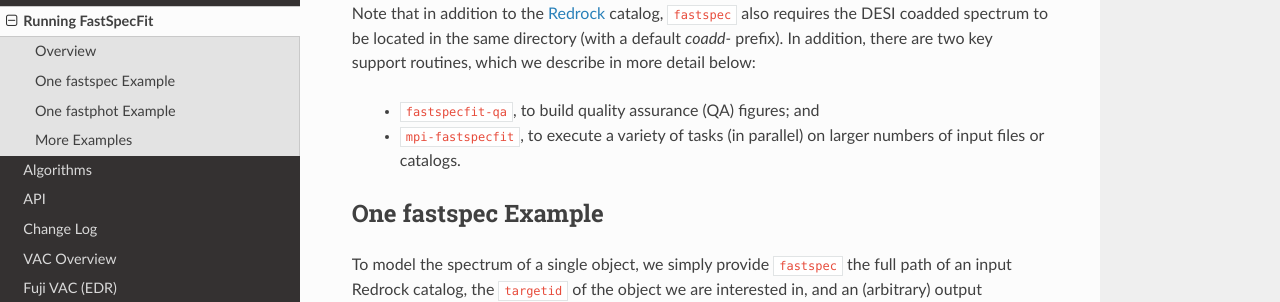
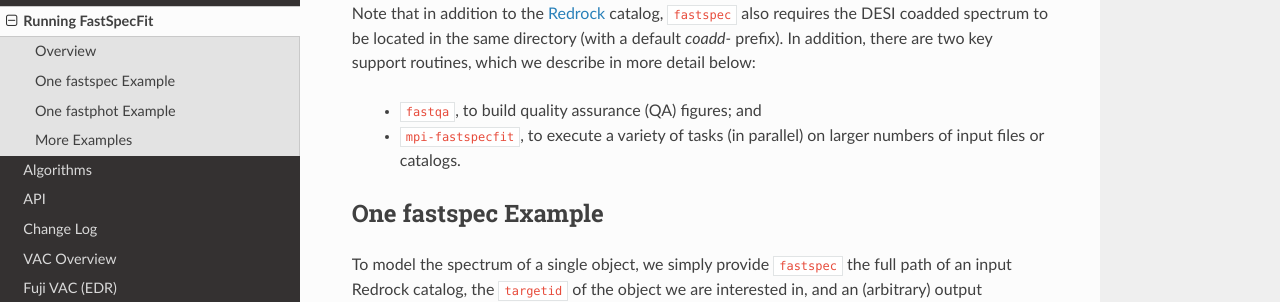
Before and after one commit to desihub/fastspecfit, a Sphinx documentation site: the page built from doc/running.rst, in a window 1280 px wide and 1400 px high, scrolled down 634 px. Shown: the part 155-457 px from the top of the window. Built offline with Sphinx 7.4.7 and the Read the Docs theme 2.0.0, drawn with Linux system fonts in a browser that asks for light colours; some of the changed text lies outside the part shown.

Commit message:
rename fastqa in docs

```diff
--- a/doc/running.rst
+++ b/doc/running.rst
@@ -70,7 +70,7 @@ DESI coadded spectrum to be located in the same directory (with a default
 *coadd-* prefix). In addition, there are two key support routines, which we
 describe in more detail below:
 
-  * ``fastspecfit-qa``, to build quality assurance (QA) figures; and
+  * ``fastqa``, to build quality assurance (QA) figures; and
   * ``mpi-fastspecfit``, to execute a variety of tasks (in parallel) on larger
     numbers of input files or catalogs.
 
@@ -133,16 +133,16 @@ visualize the results to create the
 ``fastspec-sv1-bright-7108-39633345008634465.png`` file by invoking the
 following command::
 
-  $> fastspecfit-qa ./fastspec-example.fits --outdir ./
+  $> fastqa ./fastspec-example.fits --outdir ./
 
 .. collapse:: Click to view the informational output printed to the screen after
               executing this command.
 
     .. code-block:: python
 
-        INFO:fastspecfit-qa:53:parse: /global/homes/i/ioannis/code/desihub/fastspecfit/bin/fastspecfit-qa ./fastspec-example.fits --outdir ./
+        INFO:fastqa:53:parse: /global/homes/i/ioannis/code/desihub/fastspecfit/bin/fastqa ./fastspec-example.fits --outdir ./
         INFO:io.py:1716:read_fastspecfit: Read 1 object(s) from ./fastspec-example.fits
-        INFO:fastspecfit-qa:131:main: Building QA for 1 objects.
+        INFO:fastqa:131:main: Building QA for 1 objects.
         INFO:io.py:665:select: Reading and parsing 1 unique redrockfile(s).
         INFO:io.py:720:select: specprod=iron, coadd_type=healpix, survey=sv1, program=bright, healpix=7108
         INFO:io.py:995:select: Gathered photometric metadata for 1 objects in 0.07 sec
@@ -152,7 +152,7 @@ following command::
         INFO:io.py:111:unpack_one_spectrum: Pre-processing object 0 [targetid 39633345008634465 z=0.368744].
         INFO:fastspecfit.py:656:qa_fastspec: timeout 15 wget -q -o /dev/null -O ./tmp.fastspec-sv1-bright-7108-39633345008634465.jpeg "https://www.legacysurvey.org/viewer/jpeg-cutout?ra=105.48977452498902&dec=56.669300058331935&width=114&height=87&layer=ls-dr9"
         INFO:fastspecfit.py:1342:qa_fastspec: Writing ./fastspec-sv1-bright-7108-39633345008634465.png
-        INFO:fastspecfit-qa:241:main: QA for everything took: 12.64 sec
+        INFO:fastqa:241:main: QA for everything took: 12.64 sec
 
 |
 
@@ -282,16 +282,16 @@ redshift) using ``fastphot``. Using the same example object as above, we have::
 
 And to generate the QA::
 
-  $> fastspecfit-qa fastphot-example.fits --outdir ./
+  $> fastqa fastphot-example.fits --outdir ./
 
 .. collapse:: Click to view the informational output printed to the screen after
               executing this command.
 
     .. code-block:: python
 
-        INFO:fastspecfit-qa:53:parse: /global/homes/i/ioannis/code/desihub/fastspecfit/bin/fastspecfit-qa fastphot-example.fits --outdir ./
+        INFO:fastqa:53:parse: /global/homes/i/ioannis/code/desihub/fastspecfit/bin/fastqa fastphot-example.fits --outdir ./
         INFO:io.py:1716:read_fastspecfit: Read 1 object(s) from fastphot-example.fits
-        INFO:fastspecfit-qa:131:main: Building QA for 1 objects.
+        INFO:fastqa:131:main: Building QA for 1 objects.
         INFO:io.py:665:select: Reading and parsing 1 unique redrockfile(s).
         INFO:io.py:720:select: specprod=iron, coadd_type=healpix, survey=sv1, program=bright, healpix=7108
         INFO:io.py:995:select: Gathered photometric metadata for 1 objects in 0.10 sec
@@ -299,7 +299,7 @@ And to generate the QA::
         INFO:io.py:111:unpack_one_spectrum: Pre-processing object 0 [targetid 39633345008634465 z=0.368744].
         INFO:fastspecfit.py:656:qa_fastspec: timeout 15 wget -q -o /dev/null -O ./tmp.fastphot-sv1-bright-7108-39633345008634465.jpeg "https://www.legacysurvey.org/viewer/jpeg-cutout?ra=105.48977452498902&dec=56.669300058331935&width=114&height=87&layer=ls-dr9"
         INFO:fastspecfit.py:1343:qa_fastspec: Writing ./fastphot-sv1-bright-7108-39633345008634465.png
-        INFO:fastspecfit-qa:241:main: QA for everything took: 6.19 sec
+        INFO:fastqa:241:main: QA for everything took: 6.19 sec
 
 .. image:: _static/fastphot-sv1-bright-7108-39633345008634465.png
 
```
